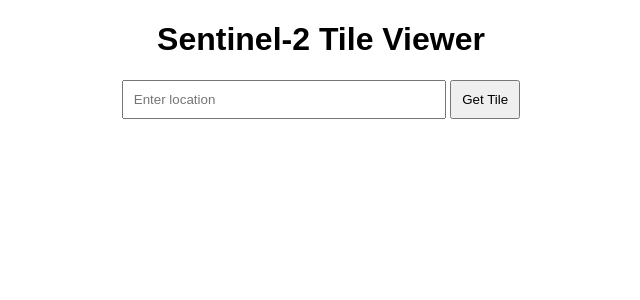
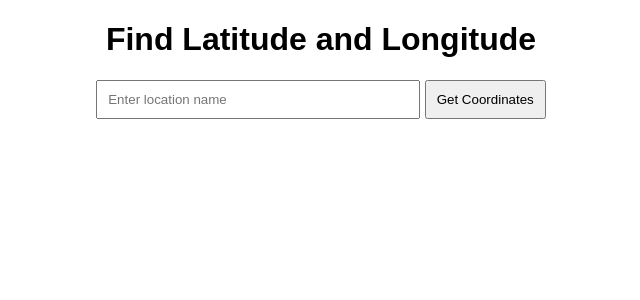
Before and after one commit to vidyasager162/LULC_Application, a Flask app: page / in a window 1280 px wide. Shown: the top 300 px of the page, without its empty margins (319-959 px from the left). Run offline with Flask 3, Linux system fonts and the light colour scheme.

Commit message:
Lat Long Retrieval Works

```diff
--- a/app.py
+++ b/app.py
@@ -3,12 +3,32 @@
 
 app = Flask(__name__)
 
+
+OPENWEATHER_API_KEY = "967f157b9df6e5e2933da70873682fc4"
 GEOCODING_API_URL = "http://api.openweathermap.org/geo/1.0/direct"
-SENTINEL_API_URL = "https://api.sentinel-hub.com/ogc/wms/your_instance_id"
 
 @app.route('/')
 def index():
     return render_template('index.html')
+
+@app.route('/get_latlong', methods=['POST'])
+def get_latlong():
+    data = request.json
+    location_name = data.get('location')
+
+    if not location_name:
+        return jsonify({"error": "No location provided"}), 400
+
+    params = {'q': location_name, 'appid': OPENWEATHER_API_KEY}
+    response = requests.get(GEOCODING_API_URL, params=params)
+    if response.status_code != 200 or not response.json():
+        return jsonify({'error': 'Could not fetch location'}), 400
+
+    location_data = response.json()[0]
+    print(location_data)
+    print(response.json())
+    lat, lon = location_data['lat'], location_data['lon']
+    return jsonify({'latitude': lat, 'longitude': lon})
 
 # @app.route('/get_tile', methods=['POST'])
 # def get_tile():
--- a/static/js/script.js
+++ b/static/js/script.js
@@ -3,18 +3,20 @@
   .addEventListener("submit", async function (event) {
     event.preventDefault();
 
-    const address = document.getElementById("address").value;
-    const response = await fetch("/get_tile", {
+    const location = document.getElementById("location").value;
+    const response = await fetch("/get_latlong", {
       method: "POST",
       headers: { "Content-Type": "application/json" },
-      body: JSON.stringify({ address: address }),
+      body: JSON.stringify({ location: location }),
     });
 
     const data = await response.json();
-    if (data.tile_url) {
-      document.getElementById("tileImage").src = data.tile_url;
-      document.getElementById("tileImage").style.display = "block";
+    if (data.latitude && data.longitude) {
+      document.getElementById(
+        "result"
+      ).innerText = `Latitude: ${data.latitude}, Longitude: ${data.longitude}`;
     } else {
-      alert("Error fetching tile.");
+      document.getElementById("result").innerText =
+        "Error fetching coordinates.";
     }
   });
--- a/templates/index.html
+++ b/templates/index.html
@@ -3,21 +3,24 @@
   <head>
     <meta charset="UTF-8" />
     <meta name="viewport" content="width=device-width, initial-scale=1.0" />
-    <title>Sentinel-2 Viewer</title>
+    <title>Geolocation Finder</title>
     <link
       rel="stylesheet"
       href="{{ url_for('static', filename='css/styles.css') }}"
     />
   </head>
   <body>
-    <h1>Sentinel-2 Tile Viewer</h1>
+    <h1>Find Latitude and Longitude</h1>
     <form id="locationForm">
-      <input type="text" id="address" placeholder="Enter location" required />
-      <button type="submit">Get Tile</button>
+      <input
+        type="text"
+        id="location"
+        placeholder="Enter location name"
+        required
+      />
+      <button type="submit">Get Coordinates</button>
     </form>
-    <div id="tileContainer">
-      <img id="tileImage" src="" alt="Sentinel-2 Tile" />
-    </div>
+    <p id="result"></p>
 
     <script src="{{ url_for('static', filename='js/script.js') }}"></script>
   </body>
```
